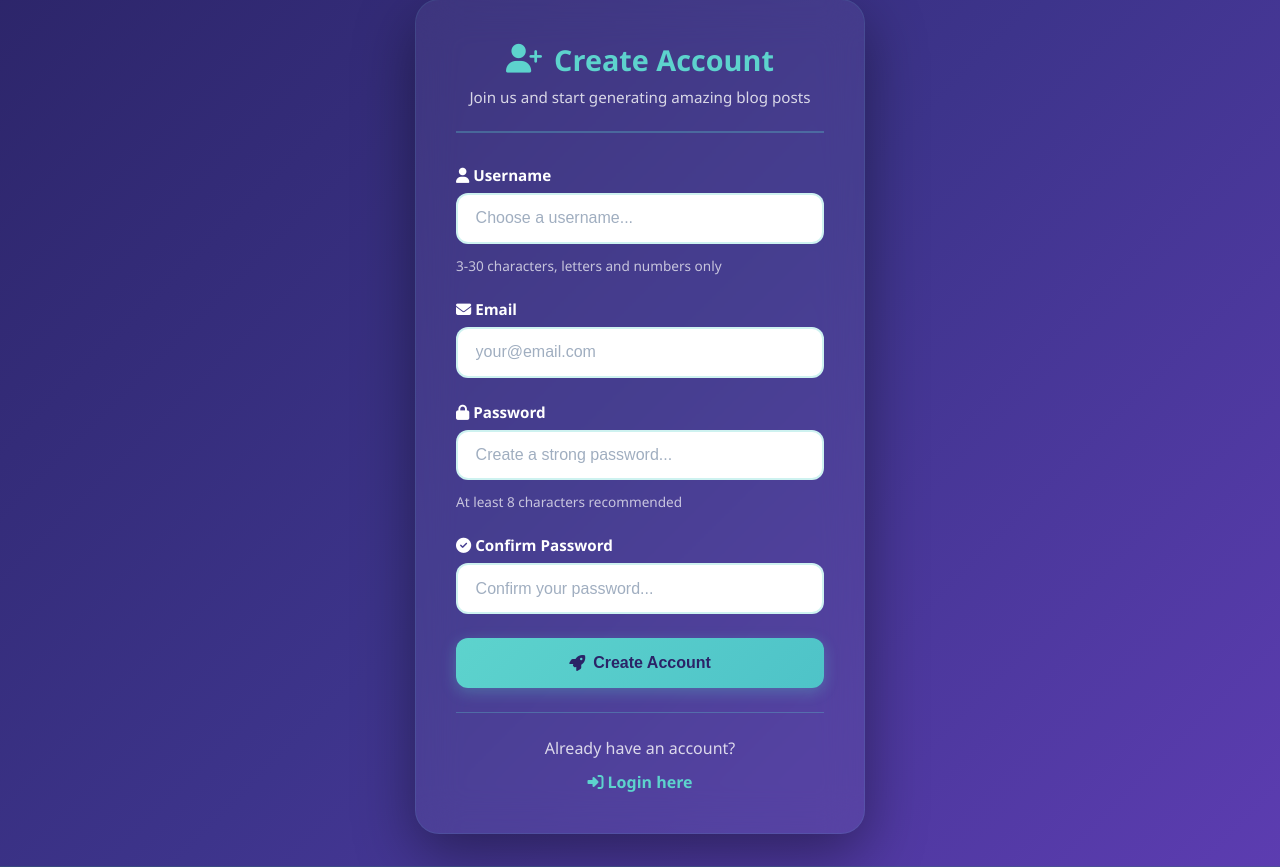
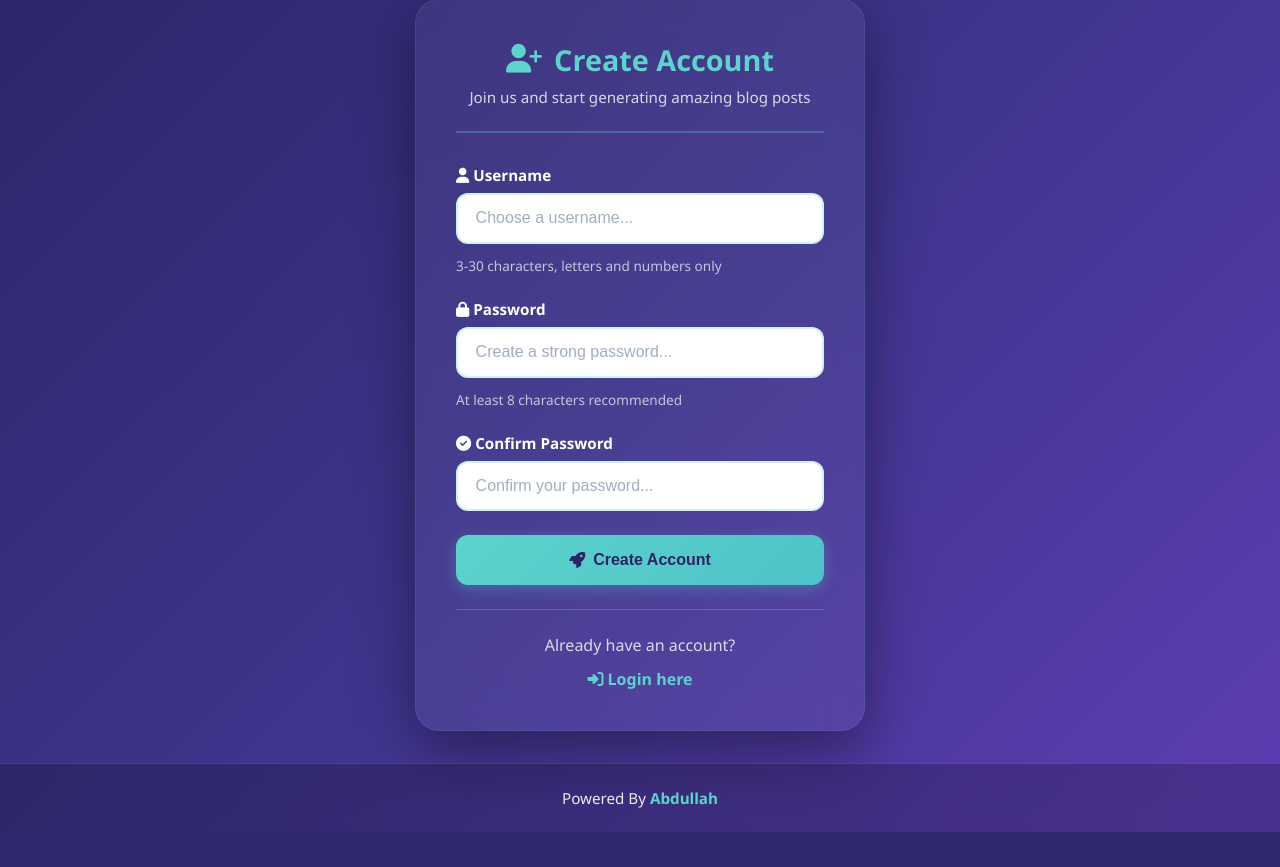
Before and after one commit to DarkinSparda/django-ai-deployment, a Django app: page /signup in a window 1280 px wide. Shown: the part 122-989 px from the top of the page. After the commit the page ends 954 px from the top, so only its background shows below. Run offline with Django 5.2, Linux system fonts and the light colour scheme; parts of the project's set-up code (start-up, migrations or seed data) failed here and were passed over.

Commit message:
csrf checking

```diff
--- a/backend/ai_blog_app/ai_blog_app/settings.py
+++ b/backend/ai_blog_app/ai_blog_app/settings.py
@@ -33,7 +33,8 @@ DEBUG = os.getenv('DEBUG', 'False') == 'True'
 ALLOWED_HOSTS = os.getenv('ALLOWED_HOSTS', '*').split(',') if os.getenv('ALLOWED_HOSTS') else ['*']
 
 CSRF_TRUSTED_ORIGINS = [
-    'https://web--ai-summariser-git-repo--r6g668kflbzr.code.run/admin/login/?next=/admin/'
+    'https://web--ai-summariser-git-repo--r6g668kflbzr.code.run/'
+    'https://youtube-ai-summarizer.up.railway.app/'
     # Add your custom domain here too if you have one
 ]
 # Without this, Django thinks the connection is insecure and blocks the CSRF cookie.
--- a/backend/ai_blog_app/blog_generator/views.py
+++ b/backend/ai_blog_app/blog_generator/views.py
@@ -158,7 +158,6 @@ def user_login(request):
 def user_signup(request):
     if request.method == 'POST':
         username = request.POST['username']
-        email = request.POST['email']
         password = request.POST['password']
         repeatPassword = request.POST['repeatPassword']
 
@@ -166,7 +165,6 @@ def user_signup(request):
             try:
                 user = User.objects.create_user(
                     username=username,
-                    email=email,
                     password=password,
                 )
                 user.save()
--- a/frontend/templates/signup.html
+++ b/frontend/templates/signup.html
@@ -375,20 +375,6 @@
                 </div>
 
                 <div class="form-group">
-                    <label for="email">
-                        <i class="fas fa-envelope"></i> Email
-                    </label>
-                    <input
-                        type="email"
-                        id="email"
-                        name="email"
-                        placeholder="your@email.com"
-                        required
-                        autocomplete="email"
-                    >
-                </div>
-
-                <div class="form-group">
                     <label for="password">
                         <i class="fas fa-lock"></i> Password
                     </label>
```
